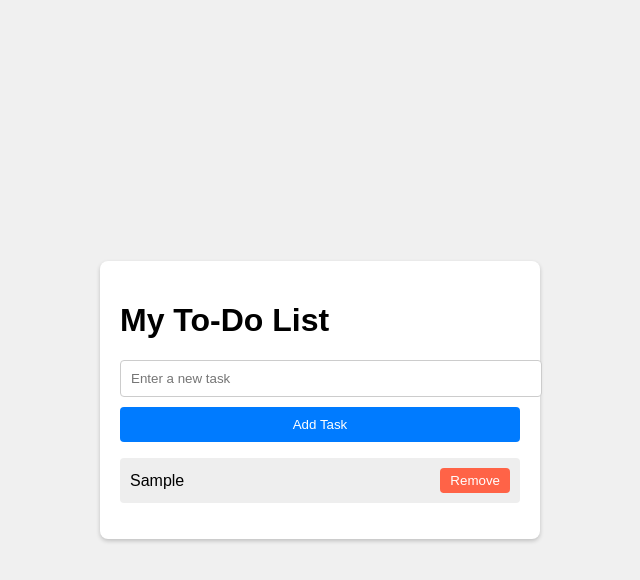
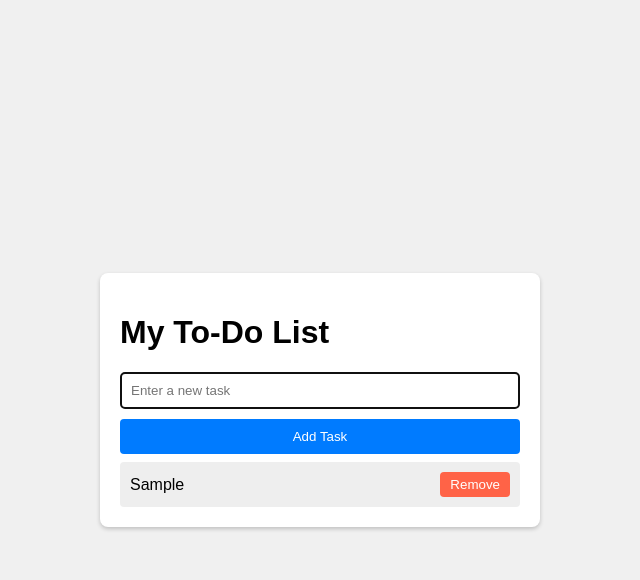
Before and after one commit to omoigberai/dynamic-to-do-list-js, a plain HTML site: page index.html in a window 1280 px wide. Both pictures are taken after typing "Sample" into the empty fields and a click on the button "Add Task". Shown: the whole page, without its empty margins (320-960 px from the left). Drawn offline with Linux system fonts and the light colour scheme.

Commit message:
To-Do list with localStorage persistence and required event listeners

```diff
--- a/index.html
+++ b/index.html
@@ -1,17 +1,17 @@
 <!DOCTYPE html>
 <html lang="en">
 <head>
-    <meta charset="UTF-8" />
+    <meta charset="UTF-8">
     <title>To-Do List Application</title>
-    <link rel="stylesheet" href="styles.css" />
+    <link rel="stylesheet" href="styles.css">
 </head>
 <body>
     <div id="todo-app">
         <h1>My To-Do List</h1>
-        <input type="text" id="task-input" placeholder="Enter a new task" />
+        <input type="text" id="task-input" placeholder="Enter a new task">
         <button id="add-task-btn">Add Task</button>
         <ul id="task-list">
-            <!-- Tasks will be listed here -->
+            <!-- Tasks will appear here -->
         </ul>
     </div>
 
--- a/script.js
+++ b/script.js
@@ -1,47 +1,98 @@
+// To-Do List with Local Storage support
 document.addEventListener('DOMContentLoaded', function() {
+    // Select required DOM elements (exact names expected by automated checks)
     const addButton = document.getElementById('add-task-btn');
     const taskInput = document.getElementById('task-input');
     const taskList = document.getElementById('task-list');
 
-    function addTask() {
-        const taskText = taskInput.value.trim();
+    // Tasks array to keep current tasks in memory
+    let tasks = JSON.parse(localStorage.getItem('tasks') || '[]');
 
-        if (taskText === "") {
-            alert("Please enter a task");
+    // Save tasks array to localStorage
+    function saveTasks() {
+        localStorage.setItem('tasks', JSON.stringify(tasks));
+    }
+
+    // Render tasks from the tasks array into the DOM
+    function renderTasks() {
+        // Clear existing list
+        taskList.innerHTML = '';
+
+        // For each task, create li with remove button
+        tasks.forEach((taskText, index) => {
+            const li = document.createElement('li');
+
+            // Create a span for the task text (keeps DOM structure clean)
+            const span = document.createElement('span');
+            span.textContent = taskText;
+
+            // Create remove button
+            const removeButton = document.createElement('button');
+            removeButton.textContent = 'Remove';
+            removeButton.className = 'remove-btn';
+
+            // When clicked, remove the task from the array and update storage & UI
+            removeButton.addEventListener('click', function() {
+                // Remove item at this index
+                tasks.splice(index, 1);
+                saveTasks();
+                renderTasks();
+            });
+
+            li.appendChild(span);
+            li.appendChild(removeButton);
+            taskList.appendChild(li);
+        });
+    }
+
+    /**
+     * addTask(taskText, save = true)
+     * - If taskText is provided (string), it will use that text.
+     * - If not provided, it reads from the input field.
+     * - If save === true (default), it updates localStorage.
+     */
+    function addTask(taskText = null, save = true) {
+        const text = taskText !== null ? String(taskText).trim() : taskInput.value.trim();
+
+        if (text === '') {
+            alert('Please enter a task');
             return;
         }
 
-        // Create a new li element
-        const li = document.createElement('li');
-        li.textContent = taskText;
+        // Add to tasks array
+        tasks.push(text);
 
-        // Create a new button element for removing the task
-        const removeButton = document.createElement('button');
-        removeButton.textContent = "Remove";
-        removeButton.className = 'remove-btn';
+        // Save to localStorage if requested
+        if (save) {
+            saveTasks();
+        }
 
-        // Assign an onclick event to remove the li element
-        removeButton.onclick = function() {
-            taskList.removeChild(li);
-        };
+        // Re-render the list
+        renderTasks();
 
-        // Append the remove button to the li element
-        li.appendChild(removeButton);
-
-        // Append the li element to the task list
-        taskList.appendChild(li);
-
-        // Clear the input field
-        taskInput.value = "";
+        // Clear the input if we added from the input field
+        if (taskText === null) {
+            taskInput.value = '';
+            taskInput.focus();
+        }
     }
 
-    // Add an event listener to the Add Task button
-    addButton.addEventListener('click', addTask);
+    // Load tasks on page load (already loaded into tasks variable above)
+    // Render them into the DOM
+    renderTasks();
 
-    // Add an event listener for pressing the Enter key
+    // Attach event listeners (names and events expected by checker)
+    addButton.addEventListener('click', function() {
+        addTask();
+    });
+
     taskInput.addEventListener('keypress', function(event) {
         if (event.key === 'Enter') {
             addTask();
         }
     });
+
+    // Expose functions to window for manual testing/debug if needed (optional)
+    // window.addTask = addTask;
+    // window.renderTasks = renderTasks;
 });
--- a/styles.css
+++ b/styles.css
@@ -23,6 +23,7 @@ body {
     margin-bottom: 10px;
     border: 1px solid #ccc;
     border-radius: 4px;
+    box-sizing: border-box;
 }
 
 #add-task-btn {
@@ -42,6 +43,7 @@ body {
 ul {
     list-style-type: none;
     padding: 0;
+    margin: 0;
 }
 
 li {
```
